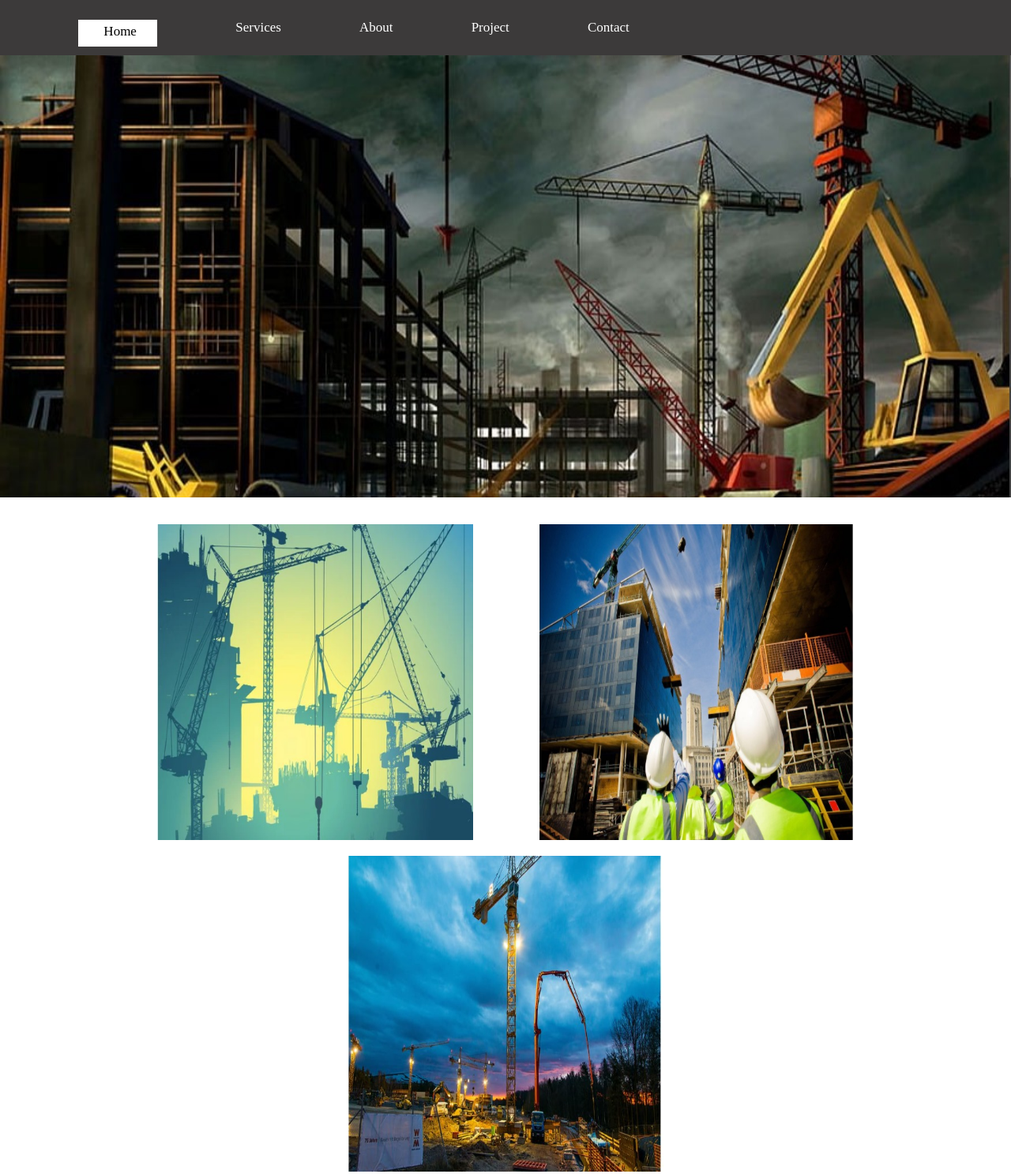
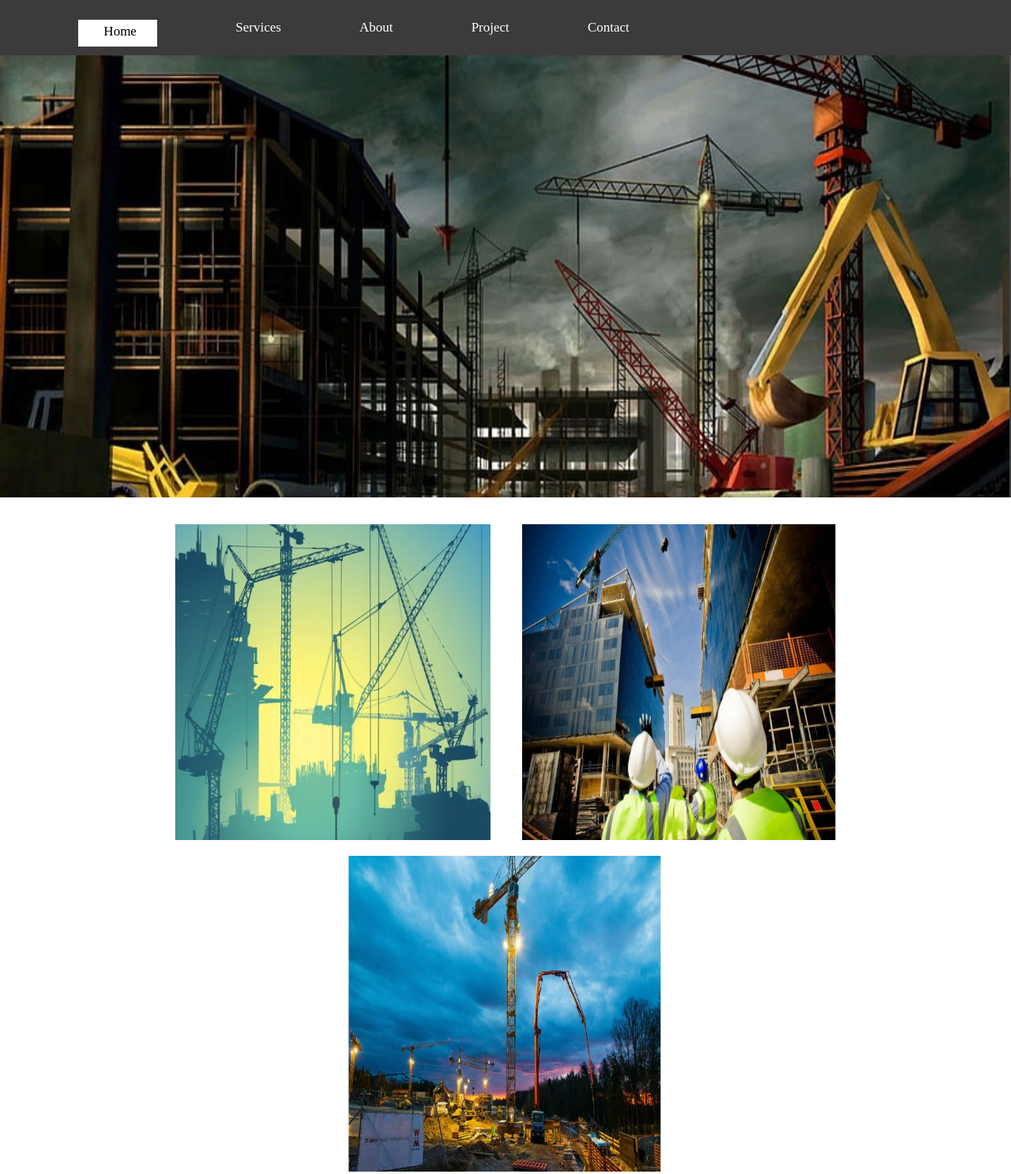
Before and after one commit to shahnwaziddrisi/css_homework2, a plain HTML site: page index.html in a window 1280 px wide. Shown: the top 1487 px of the page at 79% size. Drawn offline with Linux system fonts and the light colour scheme.

Commit message:
Update style.css

```diff
--- a/style.css
+++ b/style.css
@@ -45,7 +45,7 @@ header .head{
     display: flex;
     justify-content: space-evenly; /* Distribute images evenly */
     align-items: center;
-    width: 80%; /* Adjust the width to fit the screen */
+    width: 70%; /* Adjust the width to fit the screen */
     flex-wrap: wrap; /* Allow wrapping for responsive design */
 }
 
```
